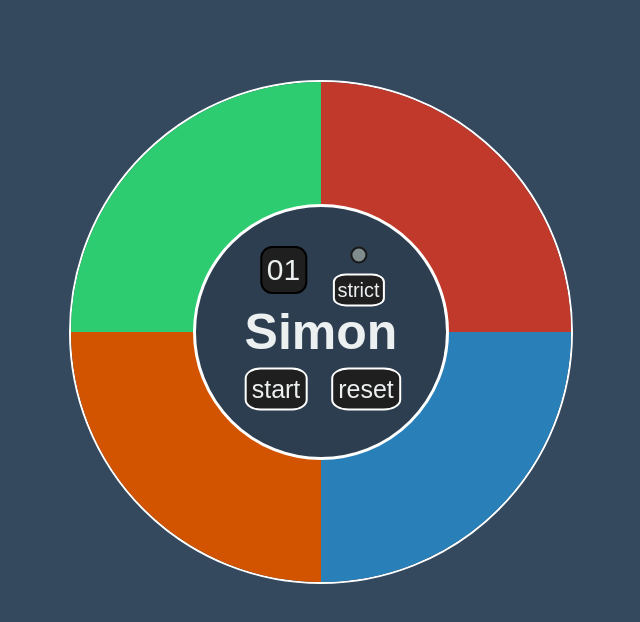
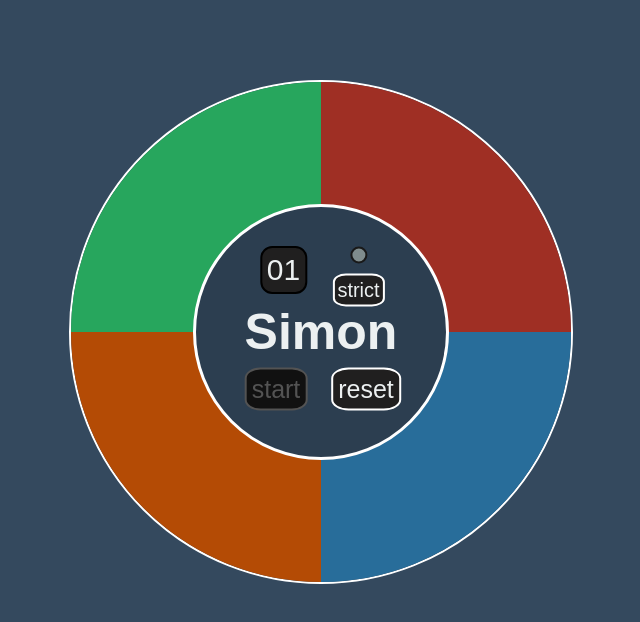
Before and after one commit to pietrzakacper/SimonGame, a plain HTML site: page index.html in a window 1280 px wide. Both pictures are taken after a click on the element "start". Shown: the whole page, without its empty margins (319-959 px from the left). Drawn offline with Linux system fonts and the light colour scheme.

Commit message:
Improving intensity of highlight effect

```diff
--- a/css/main.css
+++ b/css/main.css
@@ -44,15 +44,31 @@
     background-color: red;
     height: 100%;
     display: inline-block;
+		transition: box-shadow 150ms;
 }
 
 .touchable> .btn-row>.btn:hover {
-    opacity: 0.8;
+	cursor: pointer;
+}
+.touchable> .btn-row>.btn1:hover {
+	box-shadow: -10px -10px 5px rgb(172, 255, 215);
+}
+
+.touchable> .btn-row>.btn2:hover {
+	box-shadow: 10px -10px 5px rgb(252, 170, 191);
+}
+
+.touchable> .btn-row>.btn3:hover {
+	box-shadow: -10px 10px 5px rgb(255, 195, 152);
+}
+
+.touchable> .btn-row>.btn4:hover {
+	box-shadow: 10px 10px 5px rgb(182, 216, 255);
 }
 
 .btn1 {
     border-top-left-radius: 100%;
-    background-color: #2ecc71;
+    background-color: #27a65d;
 }
 
 .btn1.active {
@@ -61,7 +77,7 @@
 
 .btn2 {
     border-top-right-radius: 100%;
-    background-color: #c0392b;
+    background-color: #9f2f24;
 }
 
 .btn2.active {
@@ -70,7 +86,7 @@
 
 .btn3 {
     border-bottom-left-radius: 100%;
-    background-color: #d35400;
+    background-color: #b44b05;
 }
 
 .btn3.active {
@@ -79,7 +95,7 @@
 
 .btn4 {
     border-bottom-right-radius: 100%;
-    background-color: #2980b9;
+    background-color: #286d9a;
 }
 
 .btn4.active {
@@ -135,6 +151,12 @@
     border-radius: 25%;
     background: #201f1f;
     transition: background 180ms;
+}
+
+.panel-btn.disabled{
+	background-color: #111111;
+	color: rgb(83, 83, 83);
+	border-color: rgb(83,83,83)
 }
 
 .panel-btn.active:hover {
--- a/index.html
+++ b/index.html
@@ -13,10 +13,10 @@
 <body>
 	<div class="main-circle">
 		<div class="btn-row">
-			<div class="btn btn1"></div><div class="btn btn2"></div>
+			<div id="1" class="btn btn1"></div><div id="2" class="btn btn2"></div>
 		</div>
 		<div class="btn-row">
-			<div class="btn btn3"></div><div class="btn btn4"></div>
+			<div id="3" class="btn btn3"></div><div id="4" class="btn btn4"></div>
 		</div>
 		<div class="panel-circle disable-select">
 			<div class="simon-header">Simon</div>
```
Also changed, not shown: js/dist/simon-min.js.
